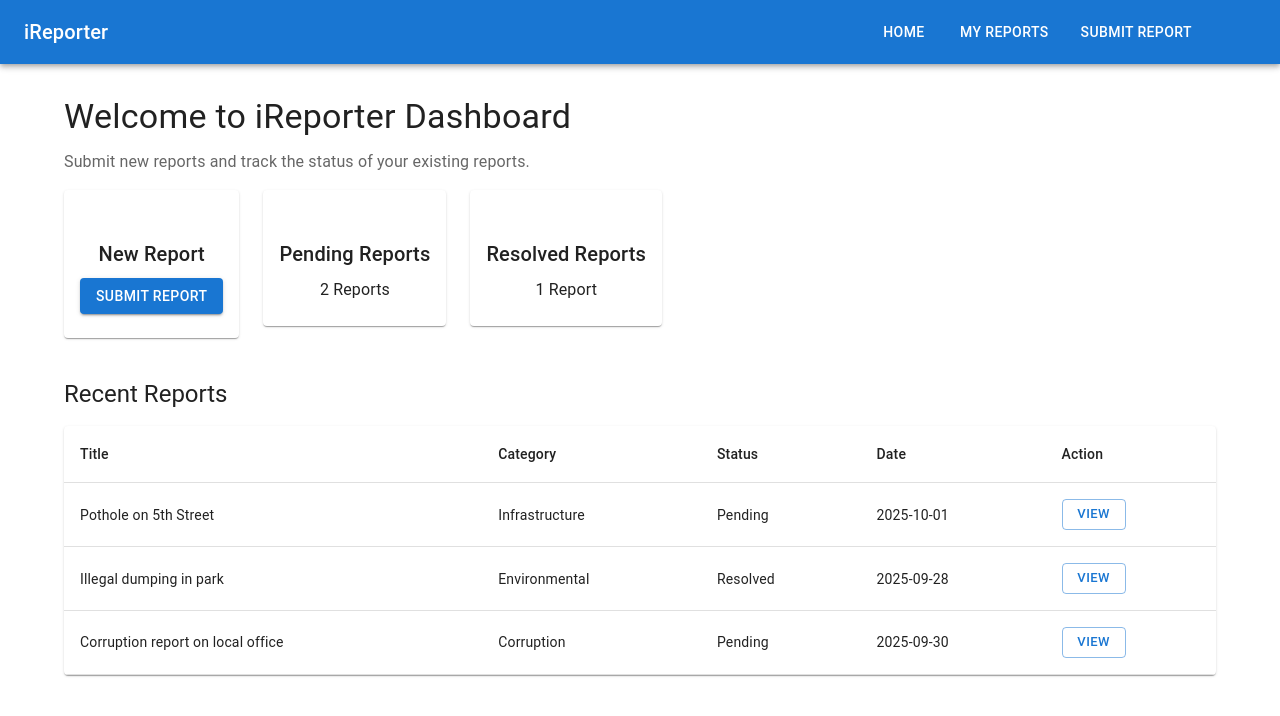
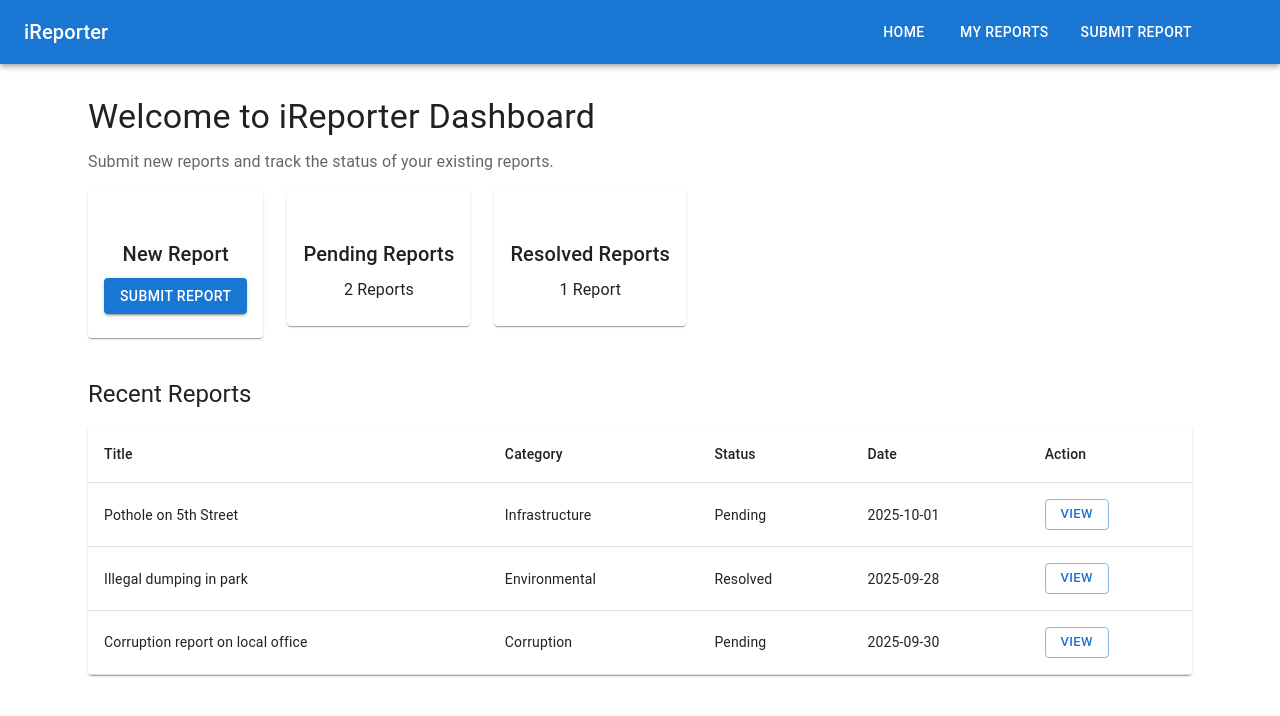
Before and after one commit to KipletingEdwin/iReporter-client, a React (Vite) app: page / in a window 1280 px wide. Shown: the top 716 px of the page. Built offline with nearby package versions, Linux system fonts and the light colour scheme; some icons are missing.

Commit message:
add file

```diff
--- a/src/App.jsx
+++ b/src/App.jsx
@@ -14,28 +14,41 @@
 // }
 // export default App;
 // src/App.jsx
+// src/App.jsx
 import React from "react";
 import { BrowserRouter as Router, Routes, Route } from "react-router-dom";
-import Hero from "./Components/Hero/Hero"
-import Navbar from "./Components/Navbar/Navbar";
-import SubmitReport from "./Components/SubmitReport/SubmitReport";
+
+// Import pages
+import Hero from "./Components/Hero/Hero.jsx";
+import SubmitReport from "./Components/SubmitReport/SubmitReport.jsx";
+//import MyReports from "./pages/MyReports.jsx";
+//import ReportDetails from "./pages/ReportDetails.jsx";
+//import Profile from "./pages/Profile.jsx";
+
+// Layout with Navbar
+import Layout from "./Components/Layout/Layout.jsx";
 
 function App() {
   return (
-
     <Router>
-              <Navbar />
+      <Layout>
         <Routes>
-
           {/* Dashboard / Home */}
           <Route path="/" element={<Hero />} />
 
           {/* Submit Report page */}
           <Route path="/submit-report" element={<SubmitReport />} />
 
-        {/* Future pages can be added here, e.g., MyReports */}
+          {/* User reports list */}
           {/* <Route path="/my-reports" element={<MyReports />} /> */}
+
+          {/* Report details page (dynamic route by ID) */}
+          {/* <Route path="/report/:id" element={<ReportDetails />} /> */}
+
+          {/* Profile page */}
+          {/* <Route path="/profile" element={<Profile />} /> */}
         </Routes>
+      </Layout>
     </Router>
   );
 }
--- /dev/null
+++ b/src/Components/Layout/Layout.jsx
@@ -0,0 +1,15 @@
+// src/components/Layout.jsx
+import React from "react";
+import { Container } from "@mui/material";
+import Navbar from "../Navbar/Navbar";
+
+export default function Layout({ children }) {
+  return (
+    <>
+      <Navbar />
+      <Container sx={{ mt: 3 }}>
+        {children}
+      </Container>
+    </>
+  );
+}
```
Lines whose indentation alone changed are shown as unchanged.
